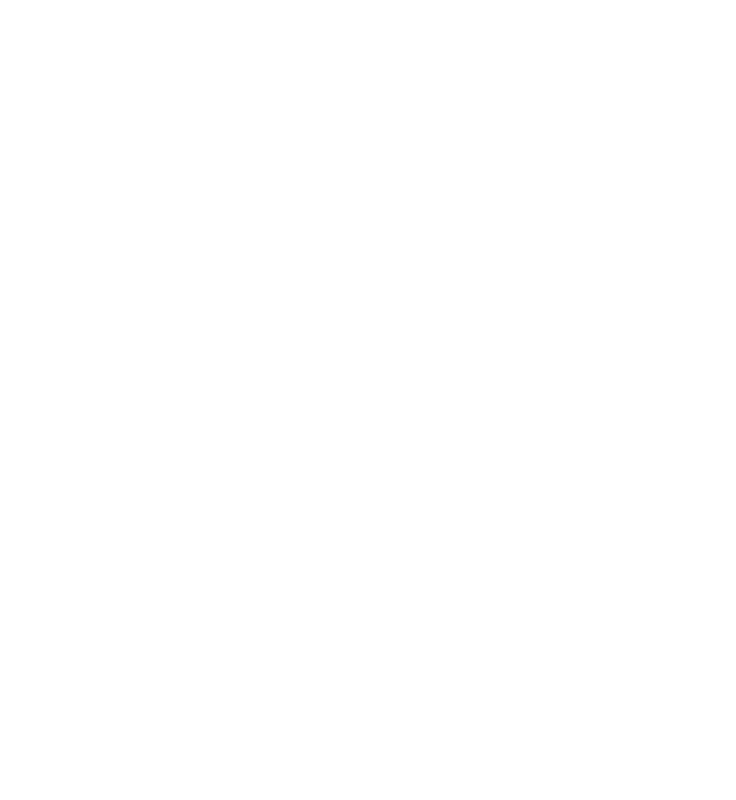
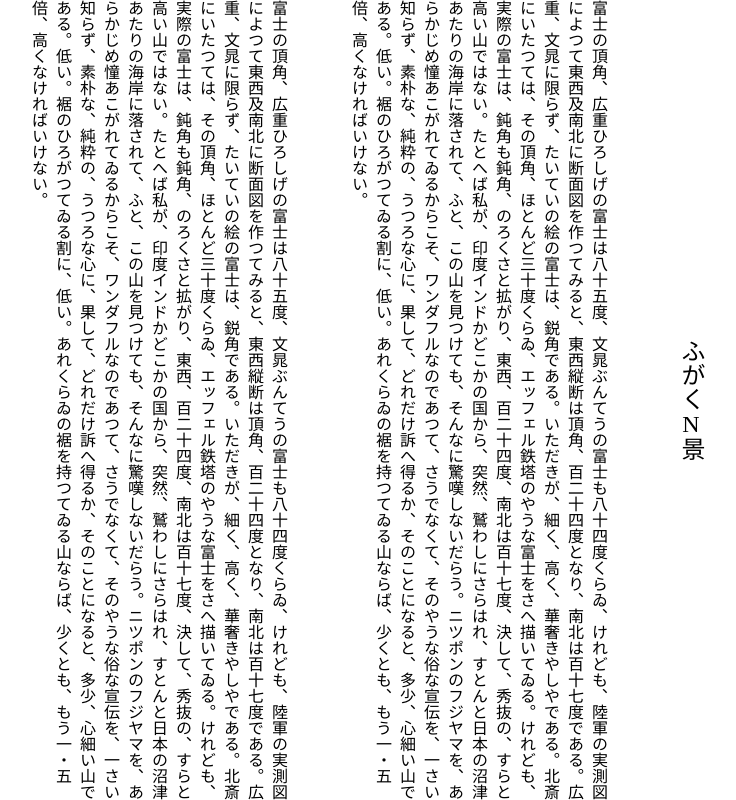
Before and after one commit to narou-paper/test-receiver, a website: page template/template.html in a window 1280 px wide. Shown: the whole page, without its empty margins (527-1263 px from the left). Drawn offline with Linux system fonts and the light colour scheme; a web font is replaced by a local one.

Commit message:
縦書きの改ページ修正

```diff
--- a/template/template.css
+++ b/template/template.css
@@ -1,41 +1,28 @@
 @font-face {
-	font-family: 'Noto';
-	src: url(./noto/NotoSerifJP-Regular.otf);
-}
-
-html {
-    margin: 0;
+  font-family: "Noto";
+  src: url(./noto/NotoSerifJP-Regular.otf);
 }
 
 body {
-    margin: 0;
+  writing-mode: vertical-rl;
+  text-orientation: upright;
+  margin: 0;
+  padding: 0;
+  box-sizing: border-box;
 }
 
 #novel {
-    writing-mode: vertical-rl;
-    text-orientation: upright;
-
-    inline-size: 100vh;
-    block-size: 100vw;
-    /* text-combine-upright: digits 2; */
-
-    display: flex;
-    flex-direction: column;
-    flex-wrap: wrap;
-    font-size: 2vh;
+  /* font-size: 5vmax; */
 }
 
 .novel_subtitle {
-    font-size: 1.5em;
-    text-align: center;
+  font-size: 1.5em;
+  text-align: center;
 }
 
 p {
-    display: block;
-    color: black;
-    font-family: 'Noto', serif;
-    margin: 0;
-    inline-size: 95vh;
-    padding-inline: 2.5vh;
-    padding-block: 1em;
+  display: block;
+  color: black;
+  font-family: "Noto", serif;
+  padding: 0 2.5vh;
 }
--- a/template/template.html
+++ b/template/template.html
@@ -1,15 +1,20 @@
 <!DOCTYPE html>
 <html lang="ja">
-
   <head>
-  <link href="template.css" rel="stylesheet" type="text/css">
-  <meta charset="utf-8">
+    <link href="template.css" rel="stylesheet" type="text/css" />
+    <meta charset="utf-8" />
     <title>title</title>
   </head>
 
   <body>
     <div id="novel">
+      <p class="novel_subtitle">ふがくN景</p>
+      <p>
+        富士の頂角、広重ひろしげの富士は八十五度、文晁ぶんてうの富士も八十四度くらゐ、けれども、陸軍の実測図によつて東西及南北に断面図を作つてみると、東西縦断は頂角、百二十四度となり、南北は百十七度である。広重、文晁に限らず、たいていの絵の富士は、鋭角である。いただきが、細く、高く、華奢きやしやである。北斎にいたつては、その頂角、ほとんど三十度くらゐ、エッフェル鉄塔のやうな富士をさへ描いてゐる。けれども、実際の富士は、鈍角も鈍角、のろくさと拡がり、東西、百二十四度、南北は百十七度、決して、秀抜の、すらと高い山ではない。たとへば私が、印度インドかどこかの国から、突然、鷲わしにさらはれ、すとんと日本の沼津あたりの海岸に落されて、ふと、この山を見つけても、そんなに驚嘆しないだらう。ニツポンのフジヤマを、あらかじめ憧あこがれてゐるからこそ、ワンダフルなのであつて、さうでなくて、そのやうな俗な宣伝を、一さい知らず、素朴な、純粋の、うつろな心に、果して、どれだけ訴へ得るか、そのことになると、多少、心細い山である。低い。裾のひろがつてゐる割に、低い。あれくらゐの裾を持つてゐる山ならば、少くとも、もう一・五倍、高くなければいけない。
+      </p>
+      <p>
+        富士の頂角、広重ひろしげの富士は八十五度、文晁ぶんてうの富士も八十四度くらゐ、けれども、陸軍の実測図によつて東西及南北に断面図を作つてみると、東西縦断は頂角、百二十四度となり、南北は百十七度である。広重、文晁に限らず、たいていの絵の富士は、鋭角である。いただきが、細く、高く、華奢きやしやである。北斎にいたつては、その頂角、ほとんど三十度くらゐ、エッフェル鉄塔のやうな富士をさへ描いてゐる。けれども、実際の富士は、鈍角も鈍角、のろくさと拡がり、東西、百二十四度、南北は百十七度、決して、秀抜の、すらと高い山ではない。たとへば私が、印度インドかどこかの国から、突然、鷲わしにさらはれ、すとんと日本の沼津あたりの海岸に落されて、ふと、この山を見つけても、そんなに驚嘆しないだらう。ニツポンのフジヤマを、あらかじめ憧あこがれてゐるからこそ、ワンダフルなのであつて、さうでなくて、そのやうな俗な宣伝を、一さい知らず、素朴な、純粋の、うつろな心に、果して、どれだけ訴へ得るか、そのことになると、多少、心細い山である。低い。裾のひろがつてゐる割に、低い。あれくらゐの裾を持つてゐる山ならば、少くとも、もう一・五倍、高くなければいけない。
+      </p>
     </div>
   </body>
-
 </html>
```
Also changed, not shown: 2 other files. Lines whose indentation alone changed are shown as unchanged.
